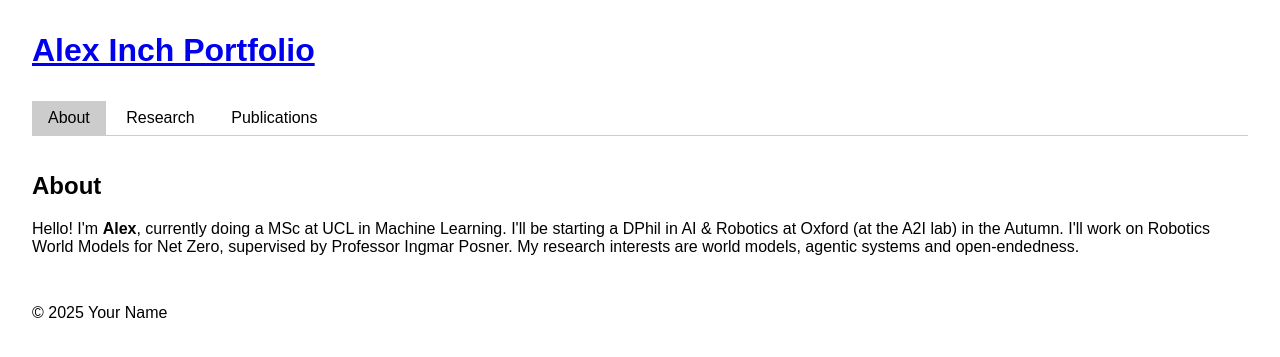
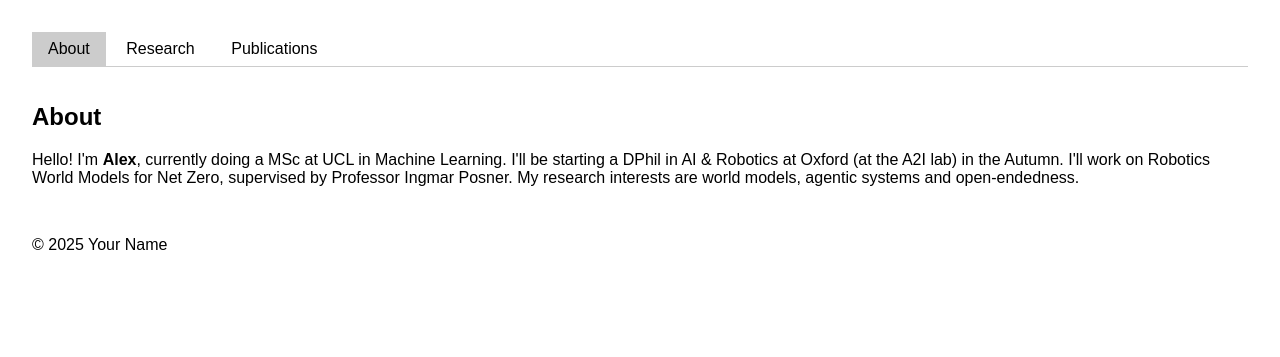
Before and after one commit to foty-hub/foty-hub.github.io, a Jekyll site: the page built from index.md, in a window 1280 px wide. Shown: the top 357 px of the page. Built offline with Jekyll 4.4.1, drawn with Linux system fonts in a browser that asks for light colours.

Commit message:
remove title

```diff
--- a/_config.yaml
+++ b/_config.yaml
@@ -1,5 +1,5 @@
 theme: jekyll-theme-cayman
-title: "Alex Inch Portfolio"
+title: ""
 description: "A personal academic website."
 baseurl: ""
 url: "https://foty-hub.github.io"
```
